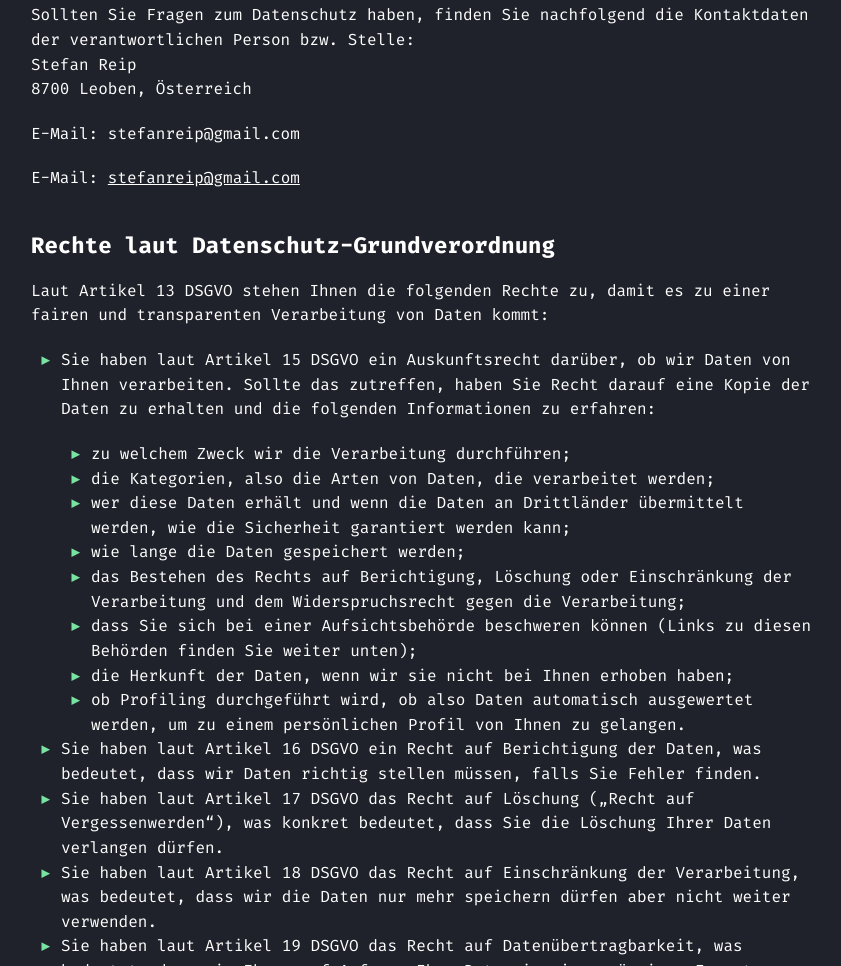
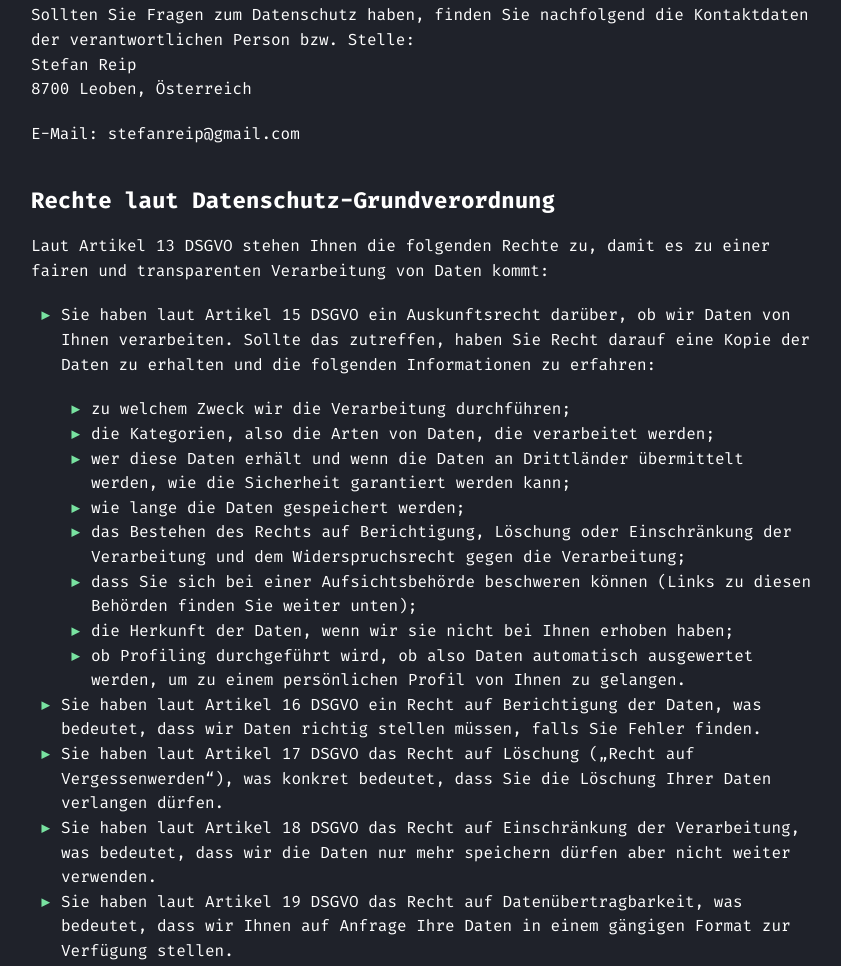
Before and after one commit to Stousn/stousn.github.io, a plain HTML site: page impressum/index.html in a window 1280 px wide. Shown: the part 4130-5096 px from the top of the page, without its empty margins (217-1058 px from the left). Drawn offline with Linux system fonts and the light colour scheme.

Commit message:
Update index.html

```diff
--- a/impressum/index.html
+++ b/impressum/index.html
@@ -236,7 +236,6 @@ Verbraucher haben die Möglichkeit, Beschwerden an die Online Streitbeilegungspl
 <h2 id="kontaktdaten-des-verantwortlichen">Kontaktdaten des Verantwortlichen</h2>
 <p>Sollten Sie Fragen zum Datenschutz haben, finden Sie nachfolgend die Kontaktdaten der verantwortlichen Person bzw. Stelle:<br>Stefan Reip<br>8700 Leoben, Österreich</p>
 <p>E-Mail: stefanreip@gmail.com</p>
-<p>E-Mail: <a href="mailto:stefanreip@gmail.com">stefanreip@gmail.com</a></p>
 <h2 id="rechte-laut-datenschutz-grundverordnung">Rechte laut Datenschutz-Grundverordnung</h2>
 <p>Laut Artikel 13 DSGVO stehen Ihnen die folgenden Rechte zu, damit es zu einer fairen und transparenten Verarbeitung von Daten kommt:</p>
 <ul>
```
